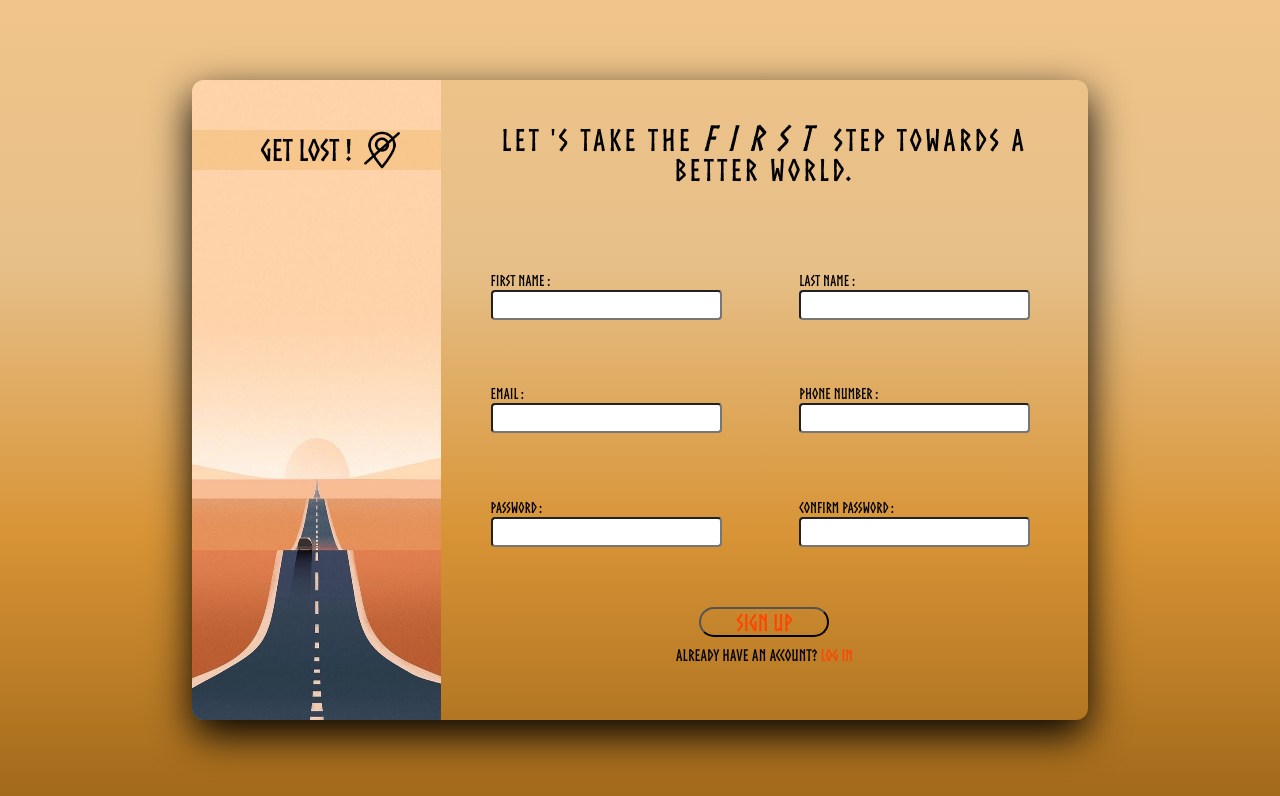
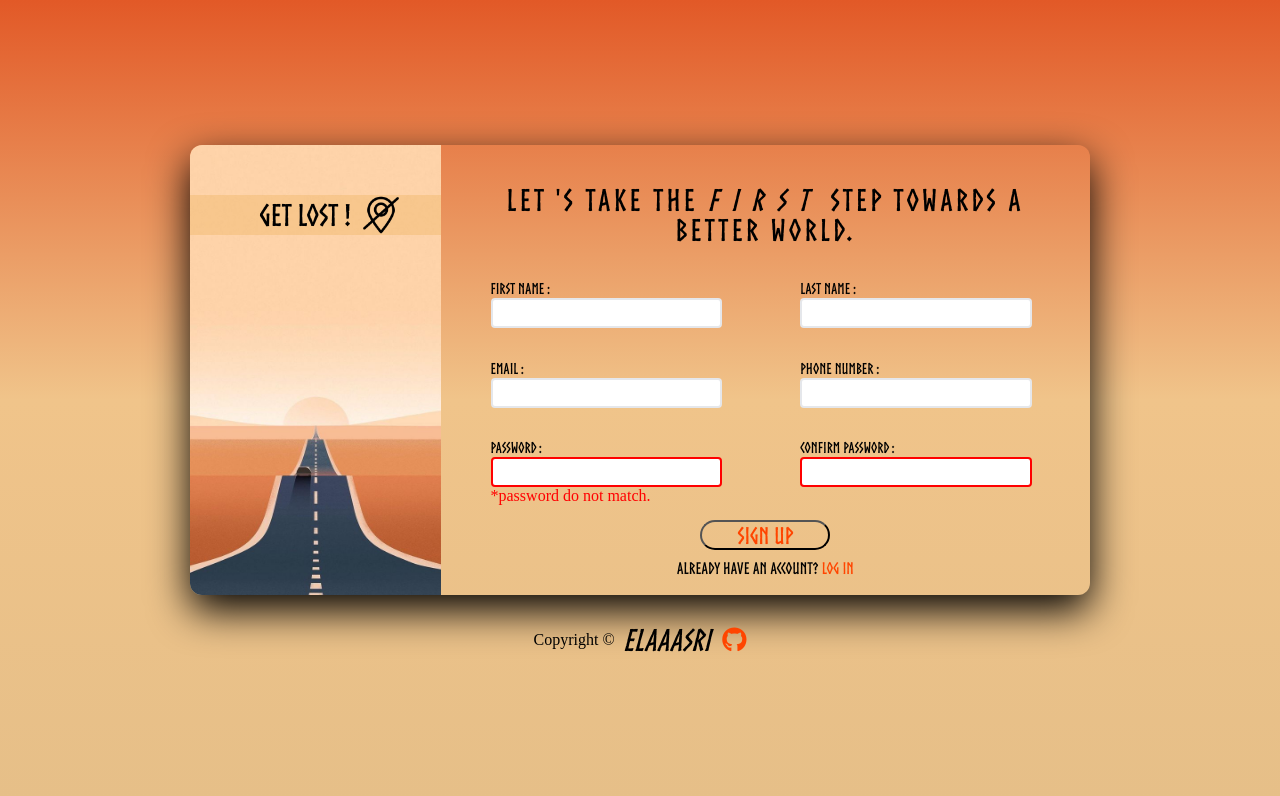
Before and after one commit to elaaasri/sign-up-form, a plain HTML site: page index.html in a window 1280 px wide. Drawn offline with Linux system fonts and the light colour scheme.

Commit message:
completed

```diff
--- a/index.html
+++ b/index.html
@@ -4,9 +4,10 @@
     <meta charset="UTF-8">
     <meta http-equiv="X-UA-Compatible" content="IE=edge">
     <meta name="viewport" content="width=device-width, initial-scale=1.0">
-    <title>Sign-Up-Form</title>
+    <title>Sign-Up</title>
     <link rel="stylesheet" href="./style.css">
-
+    <script src="https://kit.fontawesome.com/4c536a6bd5.js" crossorigin="anonymous"></script>
+    <link rel="icon" href="./imgs/lost.png" type="image/png">
 </head>
 <body>
 
@@ -20,7 +21,7 @@
             </div>
         </div>
 
-        <form class="form-container">
+        <form class="form-container" method="get">
 
             <div class="header-form">
                 <h2>Let 's take the <span>first</span> step towards a better world.</h2>
@@ -28,28 +29,30 @@
 
             <div class="main-form">
                 <div>
-                    <label>FIRST NAME :</label>
-                    <input type="text">
+                    <label for="fName">FIRST NAME :</label>
+                    <input id="fName" type="text" name="firstName" required>
                 </div>
                 <div>
-                    <label>LAST NAME :</label>
-                    <input type="text">
+                    <label for="lName" >LAST NAME :</label>
+                    <input id="lName" type="text" name="lastName" required>
                 </div>
                 <div>
-                    <label>EMAIL :</label>
-                    <input type="email">
+                    <label for="email" >EMAIL :</label>
+                    <input id="email" type="email" name="email" required>
                 </div>
                 <div>
-                    <label>PHONE NUMBER :</label>
-                    <input type="tel">
+                    <label for="phoneNumber">PHONE NUMBER :</label>
+                    <input id="phoneNumber" type="tel" name="phoneNumber" required>
                 </div>
                 <div>
-                    <label>PASSWORD :</label>
-                    <input type="password">
+                    <label for="password" >PASSWORD :</label>
+                    <input id="password" type="password" name="password" required>
+                    <span class="error-message">*password do not match.</span>
                 </div>
                 <div>
-                    <label>CONFIRM PASSWORD :</label>
-                    <input type="password">
+                    <label for="confirmPassword">CONFIRM PASSWORD :</label>
+                    <input id="confirmPassword" type="password" name="confirmPassword" required>
+
                 </div>
             </div>
 
@@ -60,8 +63,15 @@
 
         </form>
 
+    </main>
 
-    </main>
+    <footer class="footer">
+        Copyright © &nbsp;
+        <p>elaaasri</p>&nbsp; &nbsp;
+        <a href="https://github.com/elaaasri">
+            <i class="fab fa-github"></i>
+        </a>
+    </footer>
 
 </body>
 </html>
--- a/style.css
+++ b/style.css
@@ -5,16 +5,16 @@
 }
 body {
     display: flex;
+    flex-direction: column;
     justify-content: center;
     align-items: center;
     height: 100vh;
-    background: linear-gradient(to bottom, #f0c48a, #e6bf88, #d89436, #a2691a);
-
+    background: linear-gradient(to bottom,rgb(226, 89, 39), #f0c48a, #e6bf88);
 }
 .container {
     display: flex;
-    height: 80%;
-    width: 70%;
+    height: 450px;
+    width: 900px;
     border-radius: 12px;
     box-shadow: 0px 15px 40px black;
 }
@@ -65,11 +65,9 @@ body {
     font-style: italic;
     font-weight: 1000;
     letter-spacing: 0.8rem;
-    font-size: 35px;
 }
 .header-form {
     letter-spacing: 0.2rem;
-    font-size: 15px;
     font-weight: bold;
     height: 30%;
     padding: 30px;
@@ -89,6 +87,8 @@ body {
     width: 80%;
     height: 30px;
     border-radius: 4px;
+    /* border-color: #E5E7EB; */
+    border: solid #E5E7EB 2px;
 }
 .footer-form {
     display: flex;
@@ -105,8 +105,8 @@ body {
     border-radius: 20px;
     font-family: "MyFont";
     background-color: inherit;
-    color: rgb(255, 94, 0);
     color: orangered;
+    /* background-color: rgb(255, 106, 0) ; */
 }
 .footer-form>p {
     font-family: "MyFont";
@@ -119,3 +119,43 @@ label {
     color: orangered;
     text-decoration: none;
 }
+#password:invalid,
+#confirmPassword:invalid {
+    border: red solid 2.5px;
+}
+
+#password:valid,
+#confirmPassword:valid {
+    border: green solid 2.5px;
+}
+.error-message {
+    display: none;
+    color: red;
+}
+#password:invalid + .error-message {
+    display: block;
+}
+input:focus {
+    border: solid 5px rgb(203, 128, 75) !important;
+    box-shadow: 0px 4px 5px black;
+}
+.footer {
+    display: flex;
+    justify-content: center;
+    align-items: center;
+    padding-top: 30px;
+}
+.footer > p {
+    font-size: 30px;
+    margin: 0;
+    font-style: italic;
+    font-family: "MyFont";
+}
+.fa-github {
+    color: orangered;
+    font-size: 25px;
+    transition: transform 0.35s ease-in-out;
+}
+.fa-github:hover {
+    transform: rotate(360deg) scale(1.3);
+}
```
